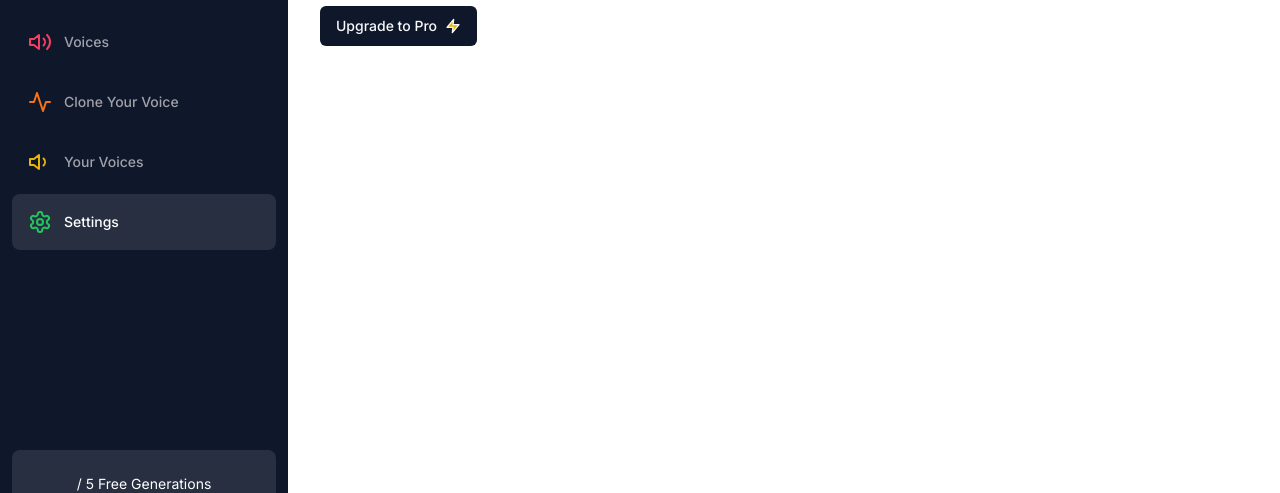
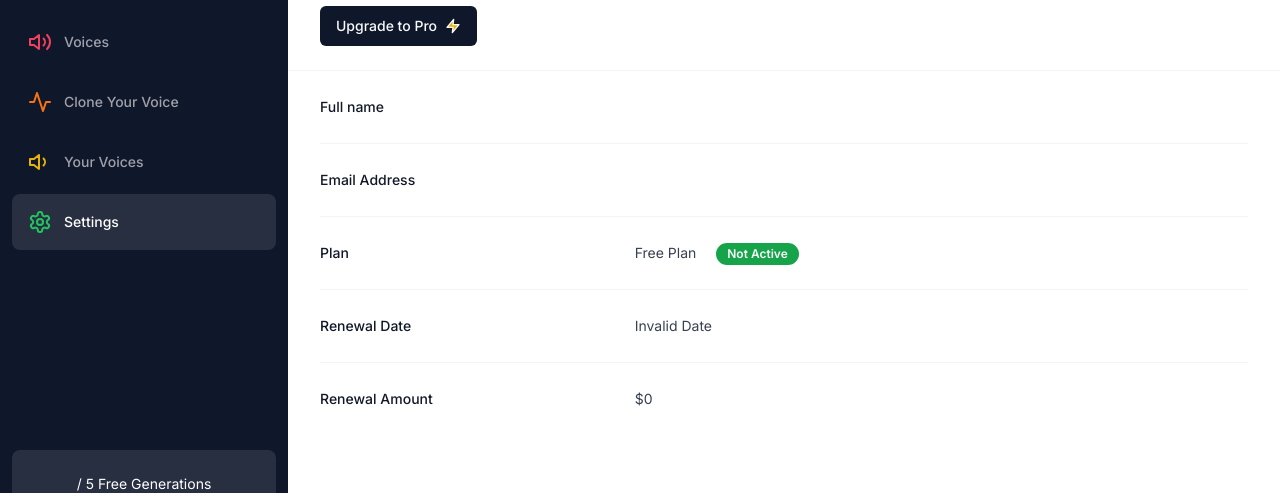
Before and after one commit to bwestwood11/echo-voice-ai, a Next.js app: page /settings in a window 1280 px wide. Shown: the part 190-683 px from the top of the page. Built offline with nearby package versions, Linux system fonts and the light colour scheme; no server answers.

Commit message:
settings page update

```diff
--- a/app/(dashboard)/(routes)/settings/page.tsx
+++ b/app/(dashboard)/(routes)/settings/page.tsx
@@ -1,13 +1,16 @@
-import { checkSubscription } from "@/lib/subscription"
+import { checkSubscription, subscriptionData } from "@/lib/subscription"
 import { cn } from "@/lib/utils"
 import { Settings } from "lucide-react"
 import { SubscriptionButton } from "@/components/subscription-button"
 import { getServerSession } from "next-auth"
 import { authOptions } from "@/app/api/auth/[...nextauth]/route"
+import { Badge } from "@/components/ui/badge"
 
 const SettingsPage = async () => {
     const isPro = await checkSubscription()
     const session = await getServerSession(authOptions)
+   const subscription = await subscriptionData()
+  console.log("single subscription", subscription)
   return (
     <div>
           <div className="px-4 lg:px-8 flex items-center gap-x-3 mb-8">
@@ -24,9 +27,39 @@ const SettingsPage = async () => {
       <div className="px-4 lg:px-8 space-y-4">
        <div className="text-gray-500 text-sm">
       {isPro ? "You are currently on a pro plan." : "You are currently on a free plan."}
+
        </div>
        <SubscriptionButton isPro={isPro} />
       </div>
+      <div>
+      <div className="mt-6 px-4 lg:px-8 border-t border-gray-100">
+        <dl className="divide-y divide-gray-100">
+          <div className="px-4 py-6 sm:grid sm:grid-cols-3 sm:gap-4 sm:px-0">
+            <dt className="text-sm font-medium leading-6 text-gray-900">Full name</dt>
+            <dd className="mt-1 text-sm leading-6 text-gray-700 sm:col-span-2 sm:mt-0">{session?.user.name}</dd>
+          </div>
+          <div className="px-4 py-6 sm:grid sm:grid-cols-3 sm:gap-4 sm:px-0">
+            <dt className="text-sm font-medium leading-6 text-gray-900">Email Address</dt>
+            <dd className="mt-1 text-sm leading-6 text-gray-700 sm:col-span-2 sm:mt-0">{session?.user.email}</dd>
+          </div>
+          <div className="px-4 py-6 sm:grid sm:grid-cols-3 sm:gap-4 sm:px-0">
+            <dt className="text-sm font-medium leading-6 text-gray-900">Plan</dt>
+            <dd className="mt-1 text-sm leading-6 text-gray-700 sm:col-span-2 sm:mt-0">{isPro ? "Premium Plan": "Free Plan"} <Badge className="ml-4 bg-green-600">{isPro ? "Active": "Not Active"}</Badge></dd>
+          </div>
+          <div className="px-4 py-6 sm:grid sm:grid-cols-3 sm:gap-4 sm:px-0">
+            <dt className="text-sm font-medium leading-6 text-gray-900">Renewal Date</dt>
+            <dd className="mt-1 text-sm leading-6 text-gray-700 sm:col-span-2 sm:mt-0">{new Date(subscription?.stripeCurrentPeriodEnd).toLocaleString()}</dd>
+          </div>
+          <div className="px-4 py-6 sm:grid sm:grid-cols-3 sm:gap-4 sm:px-0">
+            <dt className="text-sm font-medium leading-6 text-gray-900">Renewal Amount</dt>
+            <dd className="mt-1 text-sm leading-6 text-gray-700 sm:col-span-2 sm:mt-0">
+              {isPro ? "$19.99": "$0"}
+            </dd>
+          </div>
+        </dl>
+      </div>
+    </div>
+
     </div>
 
   )
--- /dev/null
+++ b/components/ui/separator.tsx
@@ -0,0 +1,31 @@
+"use client"
+
+import * as React from "react"
+import * as SeparatorPrimitive from "@radix-ui/react-separator"
+
+import { cn } from "@/lib/utils"
+
+const Separator = React.forwardRef<
+  React.ElementRef<typeof SeparatorPrimitive.Root>,
+  React.ComponentPropsWithoutRef<typeof SeparatorPrimitive.Root>
+>(
+  (
+    { className, orientation = "horizontal", decorative = true, ...props },
+    ref
+  ) => (
+    <SeparatorPrimitive.Root
+      ref={ref}
+      decorative={decorative}
+      orientation={orientation}
+      className={cn(
+        "shrink-0 bg-border",
+        orientation === "horizontal" ? "h-[1px] w-full" : "h-full w-[1px]",
+        className
+      )}
+      {...props}
+    />
+  )
+)
+Separator.displayName = SeparatorPrimitive.Root.displayName
+
+export { Separator }
--- a/lib/subscription.ts
+++ b/lib/subscription.ts
@@ -14,7 +14,7 @@ export const checkSubscription = async () => {
 
   const userSubscription = await prismadb.userSubscription.findUnique({
     where: {
-            userId: session.user.id
+      userId: session.user.id,
     },
     select: {
       stripeSubscriptionId: true,
@@ -28,8 +28,30 @@ export const checkSubscription = async () => {
     return false;
   }
 
-    const isValid = userSubscription.stripePriceId &&
-    userSubscription.stripeCurrentPeriodEnd?.getTime()! + DAY_IN_MS > Date.now();
+  const isValid =
+    userSubscription.stripePriceId &&
+    userSubscription.stripeCurrentPeriodEnd?.getTime()! + DAY_IN_MS >
+      Date.now();
 
   return !!isValid;
 };
+
+export const subscriptionData = async () => {
+  const session = await getServerSession(authOptions);
+
+  if (!session?.user.id || !session) {
+    return null;
+  }
+
+  const userSubscription = await prismadb.userSubscription.findUnique({
+    where: {
+      userId: session?.user.id,
+    },
+  });
+
+  if (!userSubscription) {
+    return null;
+  }
+
+  return userSubscription;
+};
--- a/package.json
+++ b/package.json
@@ -17,6 +17,7 @@
     "@radix-ui/react-dialog": "^1.0.4",
     "@radix-ui/react-dropdown-menu": "^2.0.5",
     "@radix-ui/react-progress": "^1.0.3",
+    "@radix-ui/react-separator": "^1.0.3",
     "@radix-ui/react-slot": "^1.0.2",
     "@types/node": "20.4.5",
     "@types/react": "18.2.17",
```
Also changed, not shown: 1 other file (tests, documents, lock files or other folders). Lines whose indentation alone changed are shown as unchanged.
